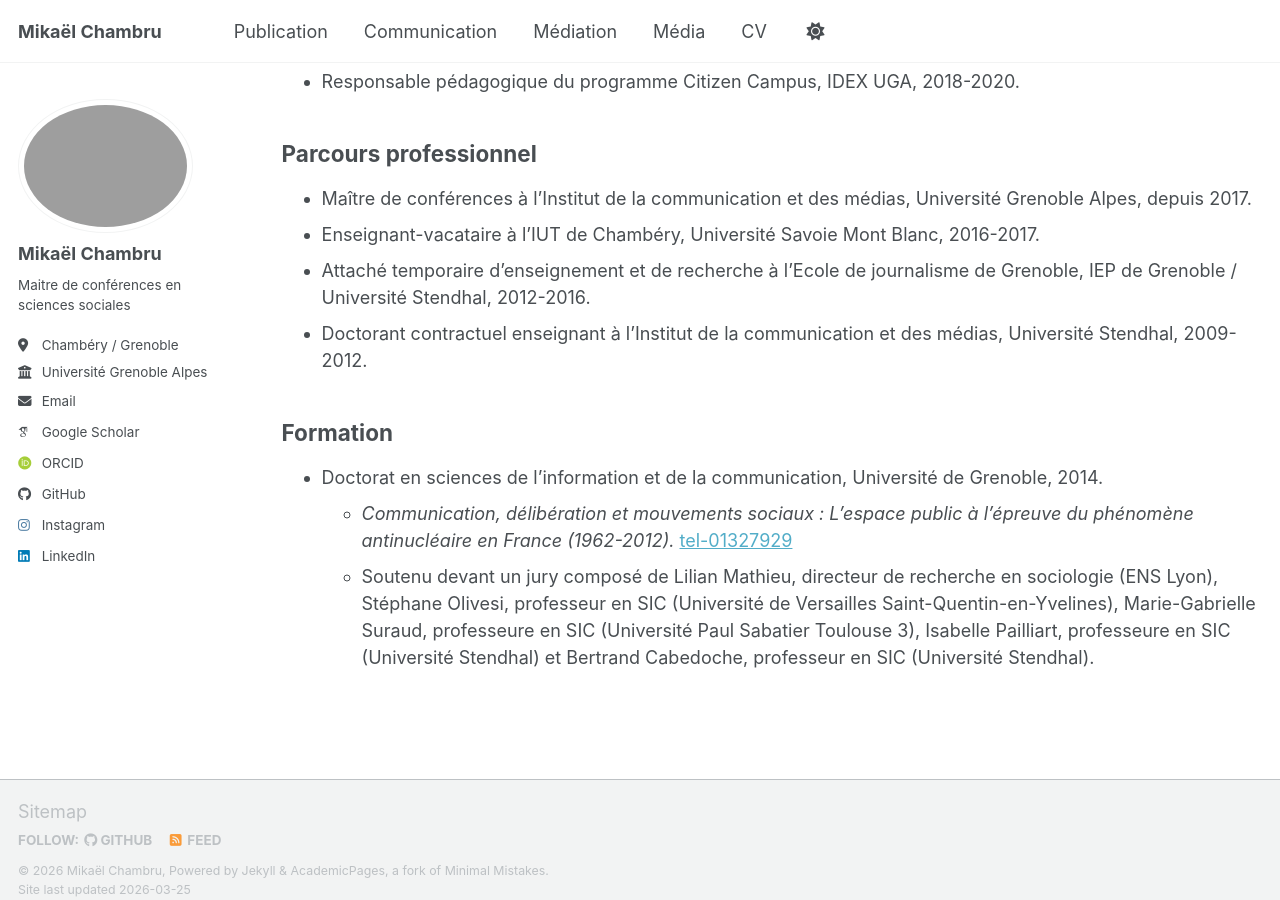
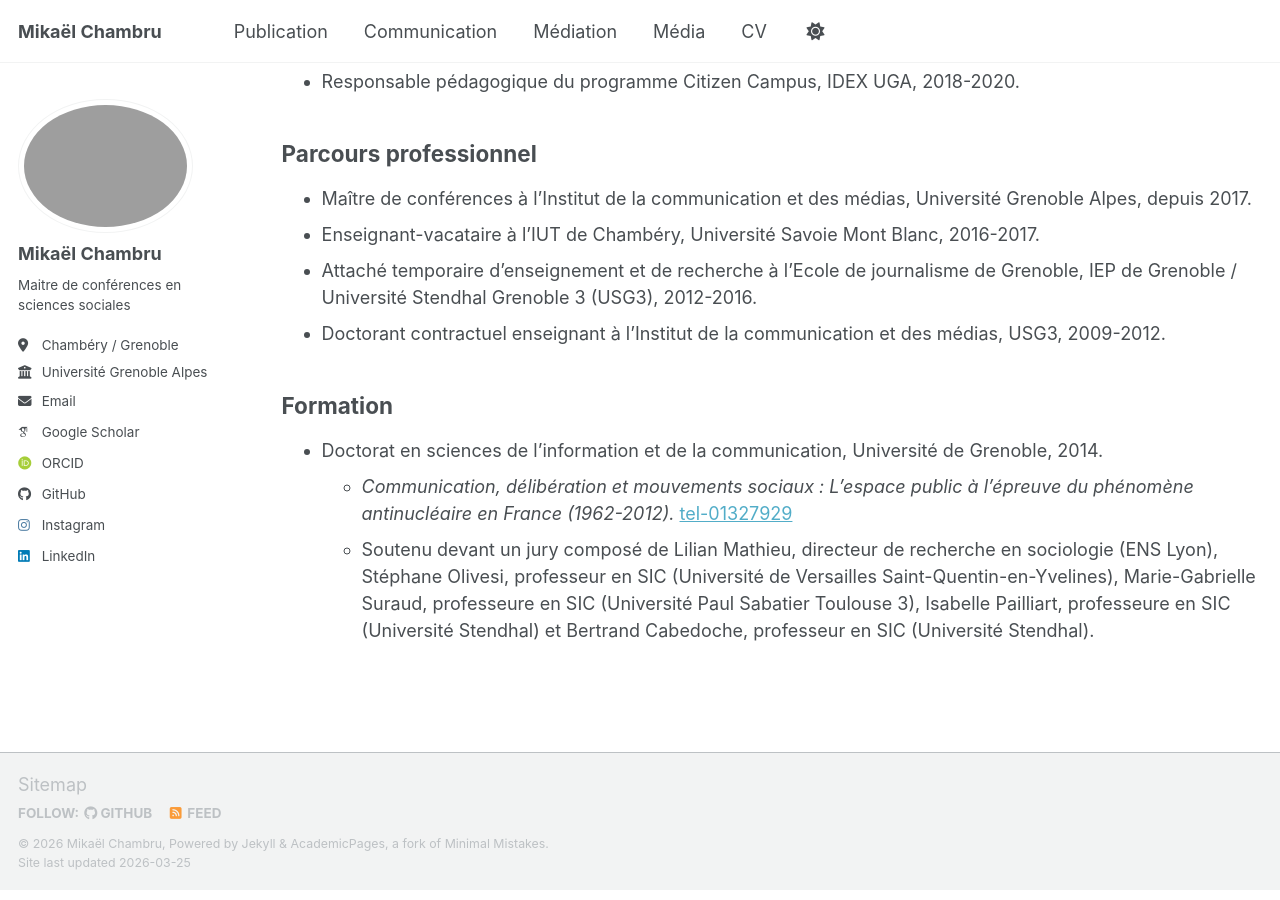
Before and after one commit to mikaelchambru/mikaelchambru.github.io, a Jekyll site: the page built from _pages/cv.md, in a window 1280 px wide and 900 px high, scrolled down 572 px. Built offline with Jekyll 4.4.1, drawn with Linux system fonts in a browser that asks for light colours; some web fonts are replaced; a script bundle is joined from its source files by our own code; library files that are not in the unit come from our copies.

Commit message:
Update cv.md

```diff
--- a/_pages/cv.md
+++ b/_pages/cv.md
@@ -23,8 +23,8 @@ Télécharger mon CV académique complet.
 ## Parcours professionnel
 * Maître de conférences à l'Institut de la communication et des médias, Université Grenoble Alpes, depuis 2017.
 * Enseignant-vacataire à l'IUT de Chambéry, Université Savoie Mont Blanc, 2016-2017.
-* Attaché temporaire d'enseignement et de recherche à l'Ecole de journalisme de Grenoble, IEP de Grenoble / Université Stendhal, 2012-2016.
-* Doctorant contractuel enseignant à l'Institut de la communication et des médias, Université Stendhal, 2009-2012.
+* Attaché temporaire d'enseignement et de recherche à l'Ecole de journalisme de Grenoble, IEP de Grenoble / Université Stendhal Grenoble 3 (USG3), 2012-2016.
+* Doctorant contractuel enseignant à l'Institut de la communication et des médias, USG3, 2009-2012.
 
 ## Formation
 * Doctorat en sciences de l'information et de la communication, Université de Grenoble, 2014.
```
